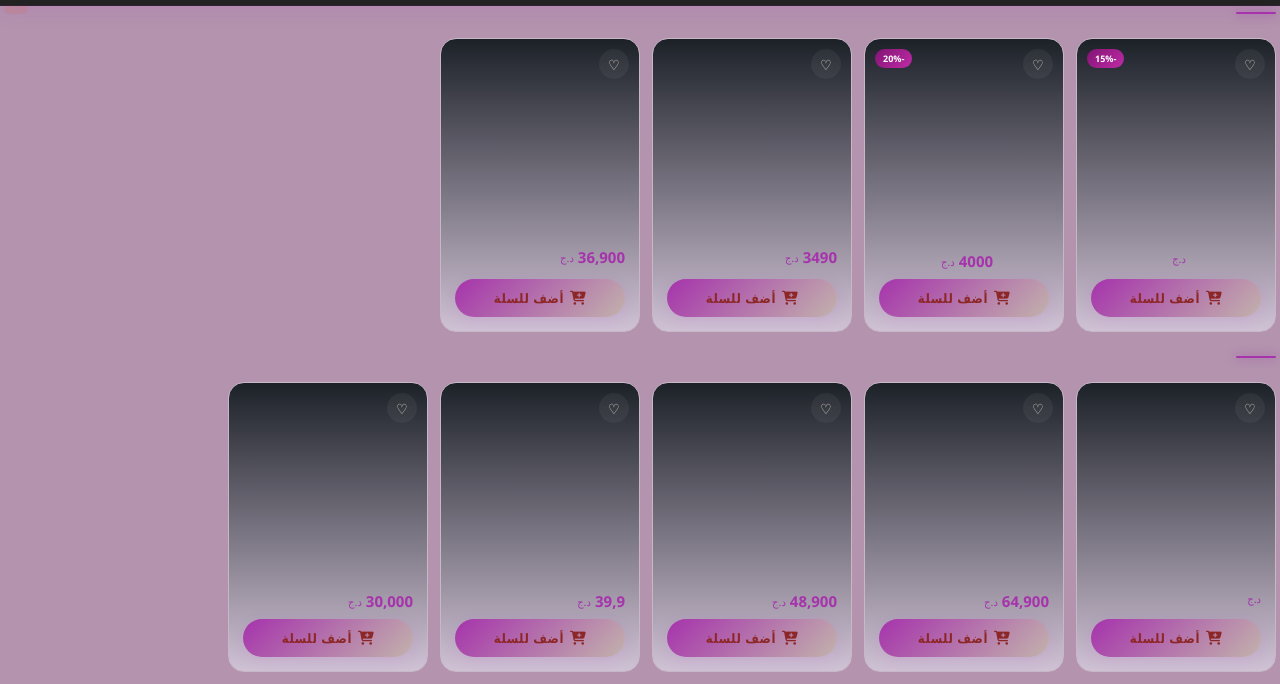
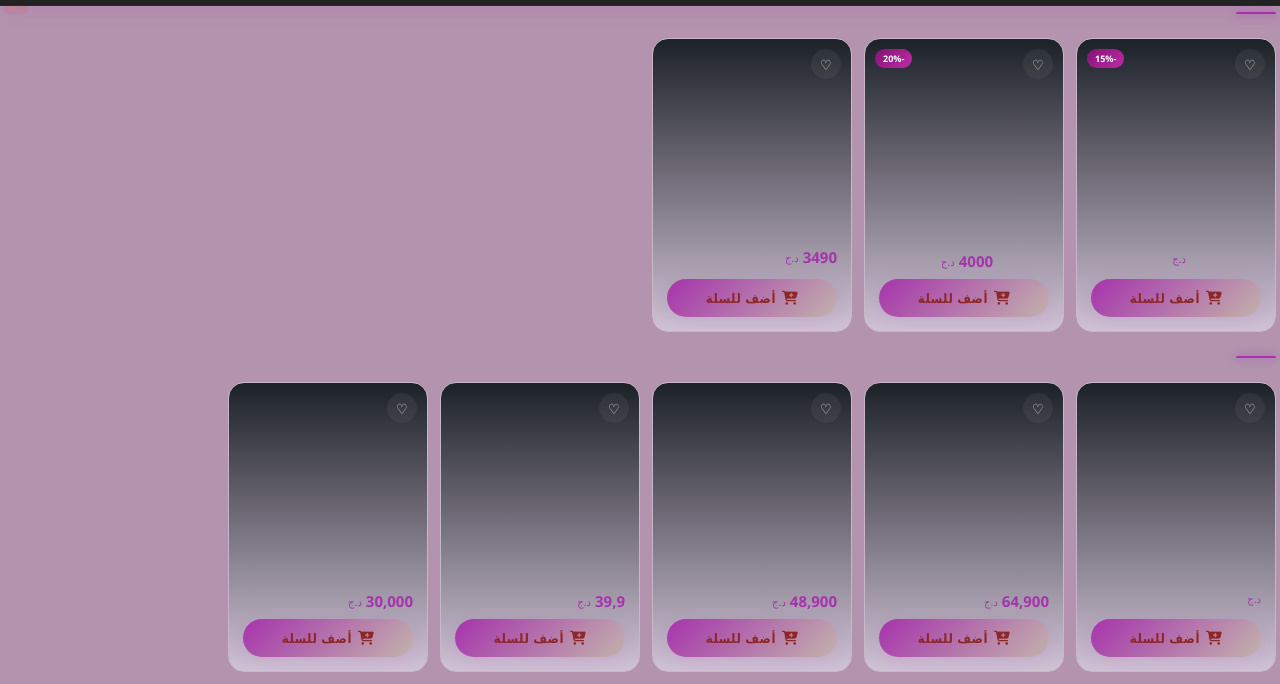
Before and after one commit to nailinaili6060/h-storen, a plain HTML site: page index.html in a window 1280 px wide. Shown: the part 116-800 px from the top of the page. Drawn offline with Linux system fonts and the light colour scheme.

Commit message:
Update index.html

```diff
--- a/index.html
+++ b/index.html
@@ -3017,20 +3017,7 @@ header {
                 </button>
             </div>
 
-            <div class="product-card">
-                <button class="wishlist-btn">♡</button>
-                <div class="product-img-box">
-                    <img src="" alt="">
-                </div>
-                <div class="product-info">
-                    <h3 class="product-name"></h3>
-                    <span class="product-price">36,900</span>
-                </div>
-                <button class="btn-add-cart" onclick="addToCart('2', 3600, '')">
-                    <i class="fa-solid fa-cart-plus"></i> أضف للسلة
-                </button>
-            </div>
-        </div>
+
     </section>
     <section class="products-scroll-section">
         <div class="section-header">
```
